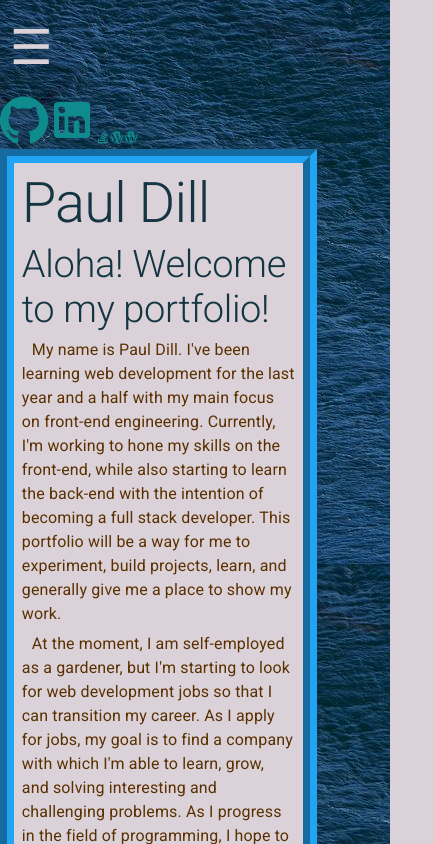
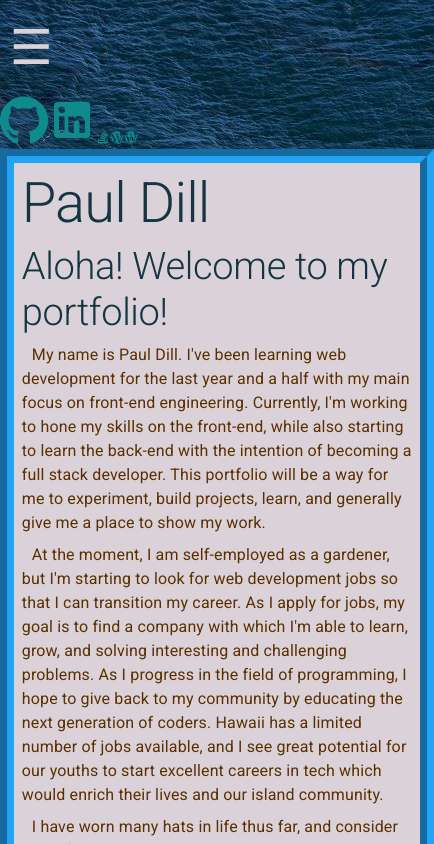
Before and after one commit to Dillweed5446/pdill.dev, a Next.js app in the folder pdill.dev/: page / in a window 390 px wide. Shown: the top 844 px of the page, 434 px wide, since content can reach past the window. Built offline with nearby package versions, Linux system fonts and the light colour scheme.

Commit message:
:lipstick:

```diff
--- a/pdill.dev/styles.css
+++ b/pdill.dev/styles.css
@@ -51,7 +51,7 @@ body {
       animation: none;
   }
   .content-box {
-    width: 100;
+    width: 100vw;
     border: 1em groove #20A4F3;
     padding: 2%;
     margin: 0;
```
